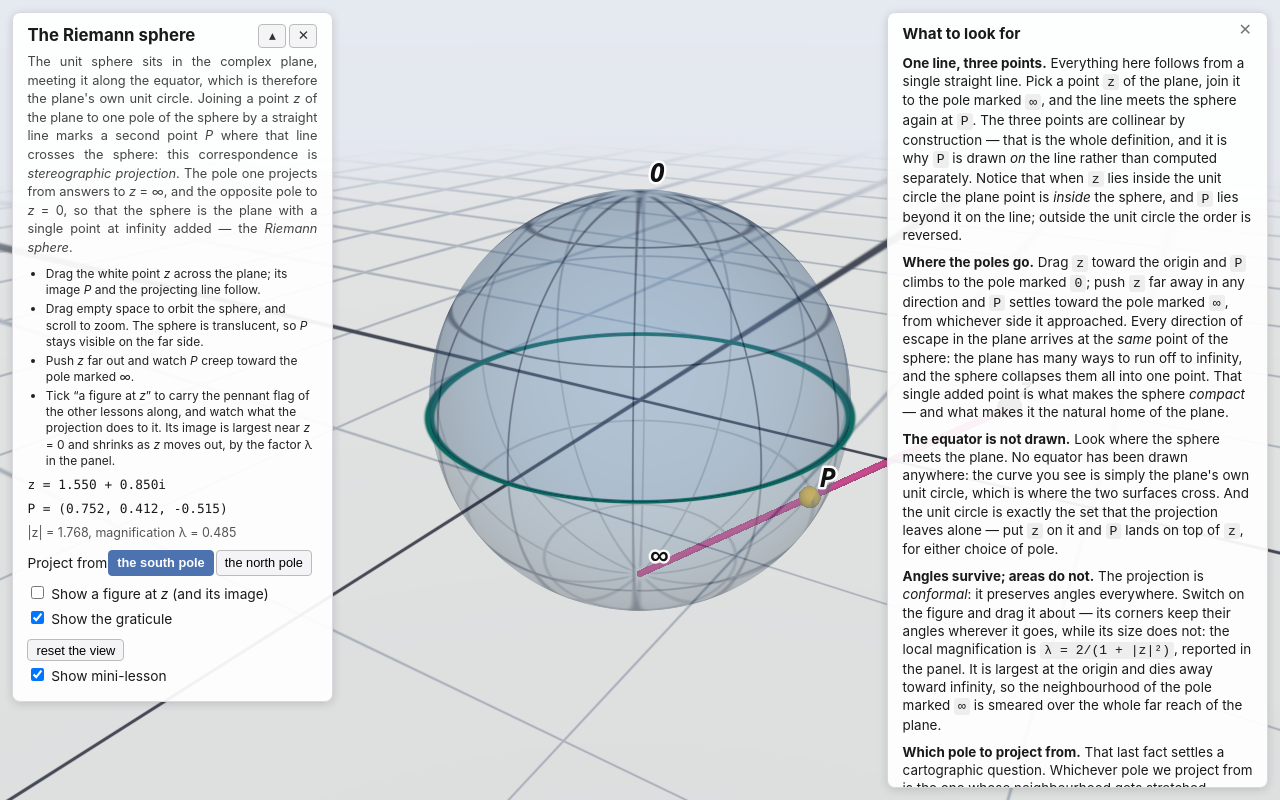
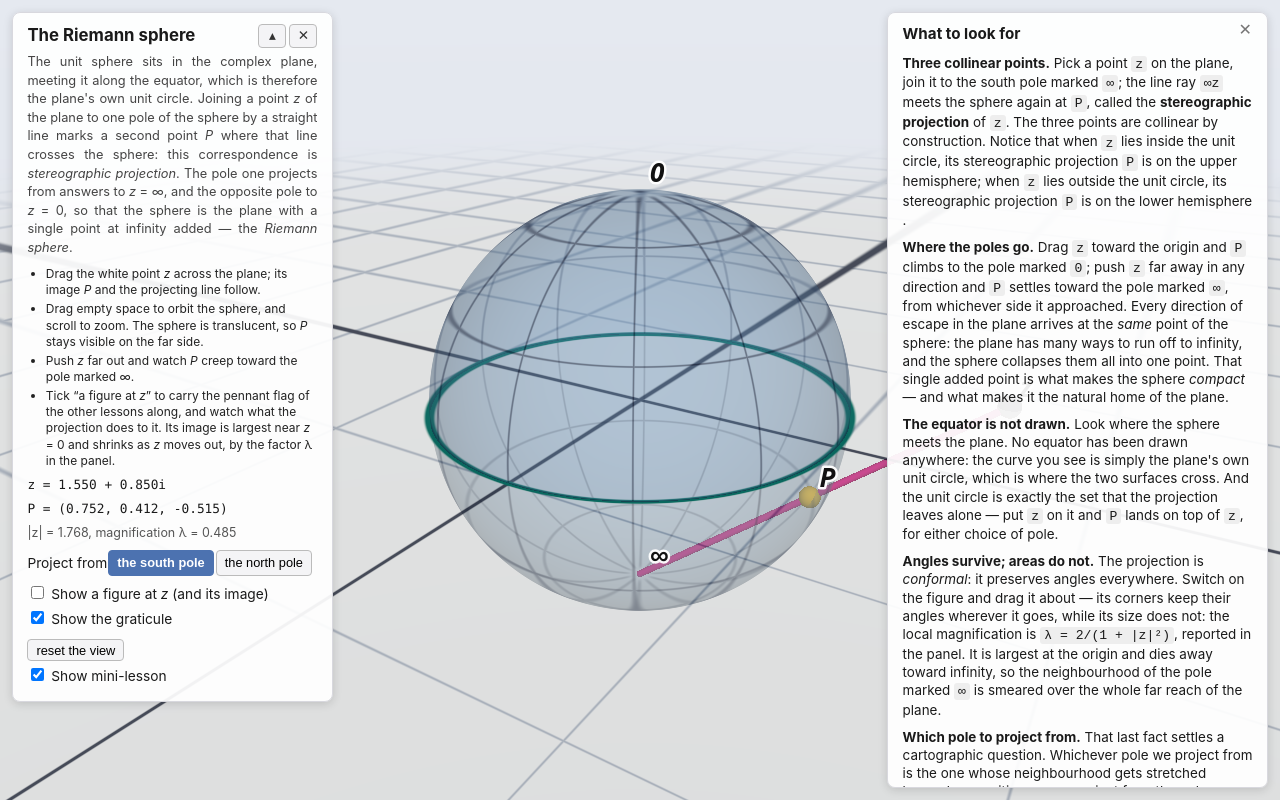
Before and after one commit to eduenez/erlangen-program, a website: page web/riemann-sphere.html in a window 1280 px wide. Drawn offline with Linux system fonts and the light colour scheme.

Commit message:
Rewriting captions.

```diff
--- a/web/riemann-sphere.html
+++ b/web/riemann-sphere.html
@@ -174,14 +174,15 @@
 <div id="captions" class="panel">
   <button class="close" id="btnCloseNotes" title="close">&#10005;</button>
   <h2>What to look for</h2>
-  <p><b>One line, three points.</b> Everything here follows from a single straight
-     line. Pick a point <code>z</code> of the plane, join it to the pole marked
-     <code>&infin;</code>, and the line meets the sphere again at <code>P</code>. The
-     three points are collinear by construction &mdash; that is the whole definition,
-     and it is why <code>P</code> is drawn <i>on</i> the line rather than computed
-     separately. Notice that when <code>z</code> lies inside the unit circle the plane
-     point is <i>inside</i> the sphere, and <code>P</code> lies beyond it on the line;
-     outside the unit circle the order is reversed.</p>
+  <p><b>Three collinear points.</b> Pick a point <code>z</code> on the plane,
+     join it to the south pole marked <code>&infin;</code>;
+     the line ray <code>&infin;z</code> meets the sphere again at <code>P</code>,
+     called the <strong>stereographic projection</strong> of <code>z</code>. The
+     three points are collinear by construction. Notice that when <code>z</code>
+     lies inside the unit circle, its stereographic projection <code>P</code>
+     is on the upper hemisphere; when <code>z</code>
+     lies outside the unit circle, its stereographic projection <code>P</code>
+     is on the lower hemisphere .
   <p><b>Where the poles go.</b> Drag <code>z</code> toward the origin and
      <code>P</code> climbs to the pole marked <code>0</code>; push <code>z</code> far
      away in any direction and <code>P</code> settles toward the pole marked
```
